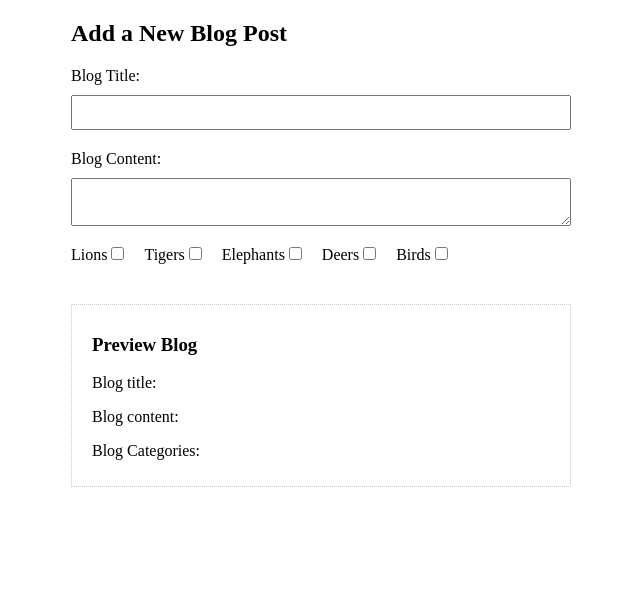
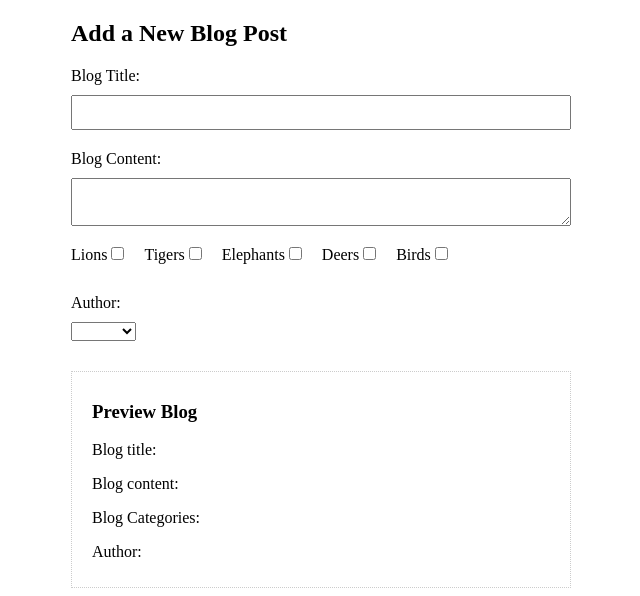
Before and after one commit to NidhitheCoder/learn-vue-js, a Vue app in the folder vue-netninja-course/input-binding-app/: page / in a window 1280 px wide. Shown: the top 596 px of the page, without its empty margins (319-959 px from the left). Built offline with nearby package versions, Linux system fonts and the light colour scheme.

Commit message:
feat: select box binding in vue js

```diff
--- a/vue-netninja-course/input-binding-app/src/components/addblog.vue
+++ b/vue-netninja-course/input-binding-app/src/components/addblog.vue
@@ -18,6 +18,10 @@
         <label>Birds</label>
         <input type="checkbox" value="birds" v-model="blog.categories" />
       </div>
+       <label>Author: </label>
+      <select v-model="blog.author">
+        <option v-for="author in authors" :key="author">{{author}}</option>
+      </select>
     </form>
     <div id="preview">
       <h3>Preview Blog</h3>
@@ -28,6 +32,7 @@
       <ul>
         <li v-for="category in blog.categories" :key="category">{{category}}</li>
       </ul>
+      <p>Author: {{blog.author}}</p>
     </div>
   </div>
 </template>
@@ -38,7 +43,8 @@ export default {
   props: {},
   data() {
     return {
-      blog: { title: "", content: "", categories: [] },
+      blog: { title: "", content: "", categories: [], author: ""},
+      authors: ["Sara", "Smith", "William", "Helen" ],
     };
   },
 };
```
